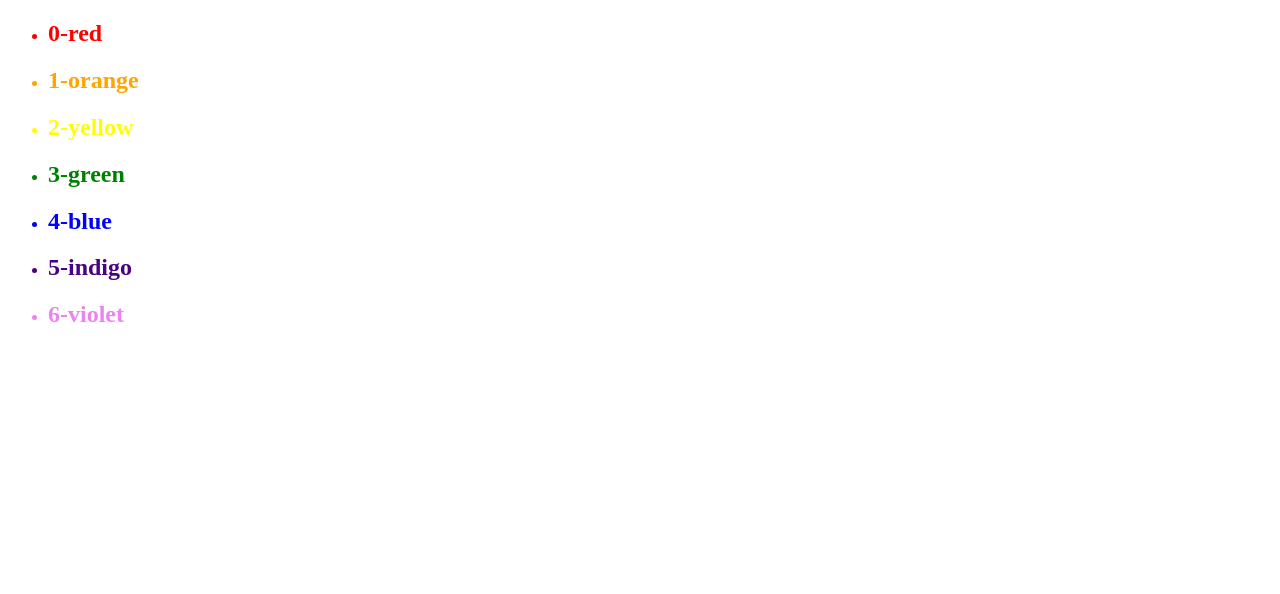
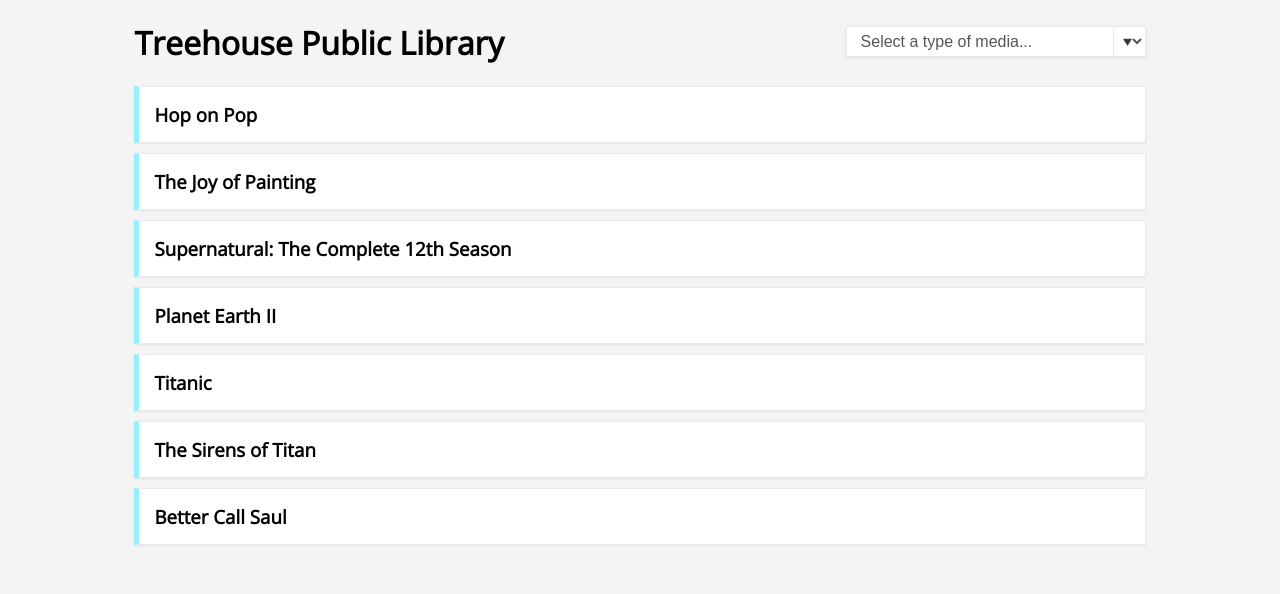
Before and after one commit to joechesney/vue-intro, a plain HTML site: page index.html in a window 1280 px wide. Drawn offline with nearby package versions, Linux system fonts and the light colour scheme.

Commit message:
moved the previous exercise to the "old" folder. the new exercise starts with boiler plate for the page, with styles, and loops through an array of media. used a for method. a click method. and  show method

```diff
--- a/app.js
+++ b/app.js
@@ -1,10 +1,64 @@
-const colorsOfTheWind = [
-  "red", "orange", "yellow", "green", "blue", "indigo", "violet"
-];
+const media = [
+  {
+    title: 'Hop on Pop',
+    description: "A delightful children's book.",
+    type: 'book',
+    contributor: 'Dr. Suess',
+    showDetail: false,
+  },
+  {
+    title: 'The Joy of Painting',
+    description: "Create a world of happy little trees!",
+    type: 'DVD',
+    contributor: 'Bob Ross',
+    showDetail: false
+  },
+  {
+    title: 'Supernatural: The Complete 12th Season',
+    description: "A (literally) neverending roadtrip.",
+    type: 'DVD',
+    contributor: "",
+    showDetail: false
+  },
+  {
+    title: 'Planet Earth II',
+    description: "Hours of beautiful but heart attack-inducing nature footage",
+    type: 'streaming video',
+    contributor: 'David Attenborough',
+    showDetail: false,
+  },
+  {
+    title: 'Titanic',
+    description: "The boat sinks.",
+    type: 'DVD',
+    contributor: 'James Cameron',
+    showDetail: false,
+  },
+  {
+    title: 'The Sirens of Titan',
+    description: "Mankind flung its advance agents ever outward, ever outward... it flung them like stones.",
+    type: 'book',
+    contributor: 'Kurt Vonnegut',
+    showDetail: false,
+  },
+  {
+    title: 'Better Call Saul',
+    description: "A slow-burning Breaking Bad prequel.",
+    type: 'streaming video',
+    contributor: '',
+    showDetail: false,
+  }
+]
 
-new Vue({
-  el: "#colors",
+const app = new Vue({
+  el: '#media-list',
   data: {
-    rainbow: colorsOfTheWind
+    title: 'Treehouse Public Library',
+    mediaList: media
+  },
+  methods: {
+    toggleDetails: function(media) {
+      media.showDetail = !media.showDetail;
+    }
   }
 });
--- a/index.html
+++ b/index.html
@@ -1,24 +1,36 @@
 <!DOCTYPE html>
 <html lang="en">
+
 <head>
   <meta charset="UTF-8">
   <meta name="viewport" content="width=device-width, initial-scale=1.0">
   <meta http-equiv="X-UA-Compatible" content="ie=edge">
-  <title>Vue second</title>
+  <link href="https://fonts.googleapis.com/css?family=Open+Sans" rel="stylesheet">
+  <link rel="stylesheet" href="styles.css">
+  <title>Vue Third</title>
 </head>
+
 <body>
-  <div id="colors">
-    <ul>
-      <li
-        v-bind:style="{color:item}"
-        v-for="(item, index) in rainbow"
-      >
-        <h2>{{index}}-{{item}}</h2>
-      </li>
-    </ul>
+  <div class="container">
+    <div id="media-list">
+      <h1>{{ title }}</h1>
+      <select>
+        <option>Select a type of media...</option>
+        <option v-for="media in mediaList">{{media.type}}</option>
+      </select>
+      <ul>
+        <li v-for="media in mediaList" v-on:click="toggleDetails(media)">
+          <h3 >{{media.title}}</h3>
+          <div v-show="media.showDetail">
+            <p>{{media.description}}</p>
+            <p class="byline">By: {{media.contributor}}</p>
+          </div>
+        </li>
+      </ul>
+    </div>
   </div>
-
-  <script src="https://cdn.jsdelivr.net/npm/vue/dist/vue.js"></script>
+  <script src="https://cdn.jsdelivr.net/npm/vue@2.5.13/dist/vue.js"></script>
   <script src="app.js"></script>
 </body>
+
 </html>
--- a/styles.css
+++ b/styles.css
@@ -0,0 +1,101 @@
+body {
+    font-family: 'Open Sans', sans-serif;
+    background: #f4f4f4;
+}
+
+.container {
+    max-width: 80%;
+    margin: auto;
+    min-height: initial;
+    position: relative;
+}
+
+.container > div {
+    padding-bottom: 30px;
+}
+
+h3 {
+    cursor: pointer;
+    display: inline;
+}
+
+p {
+    color: #333;
+}
+
+.more:after {
+    content: "\25BC";
+    font-size: 8px;
+    position: absolute;
+    right: 20px;
+    top: 50%;
+    margin-top: -10px;
+    font-size: 16px;
+    color: #333;
+}
+
+.less:after {
+    content: "\25B2";
+    font-size: 8px;
+    position: absolute;
+    right: 20px;
+    top: 50%;
+    margin-top: -10px;
+    font-size: 16px;
+    color: #333;
+}
+
+ul {
+    list-style-type: none;
+    padding-left: 0;
+    border-radius: 5px;
+}
+
+li {
+    border: #eaeaea solid 1px;
+    margin: 10px 0;
+    padding: 15px;
+    border-left: #95effe solid 5px;
+    position: relative;
+    background: #fff;
+    -webkit-box-shadow: 0 1px 2px rgba(0,0,0,0.07);
+    -moz-box-shadow: 0 1px 2px rgba(0,0,0,0.07);
+    box-shadow: 0 1px 2px rgba(0,0,0,0.07);
+}
+
+li.book {
+    border-left: #eb727e solid 5px;
+}
+
+li.streaming {
+    border-left: #a0f2d0 solid 5px;
+}
+
+.byline {
+    font-size: 14px;
+    font-style: italic;
+}
+
+select {
+    position: absolute;
+    right: 0;
+    top: 5px;
+    -webkit-appearance: button;
+    -webkit-border-radius: 2px;
+    -webkit-box-shadow: 0px 1px 3px rgba(0, 0, 0, 0.1);
+    -webkit-padding-end: 20px;
+    -webkit-padding-start: 2px;
+    -webkit-user-select: none;
+    background-image: url(img/arrow.png), -webkit-linear-gradient(#fff, #fff 40%, #fff);
+    background-position: 97% center;
+    background-repeat: no-repeat;
+    border: 1px solid #eaeaea;
+    color: #555;
+    font-size: inherit;
+    overflow: hidden;
+    padding: 5px 10px;
+    text-overflow: ellipsis;
+    white-space: nowrap;
+    width: 300px;
+    outline: none;
+}
```
Also changed, not shown: old/2/app.js (added, +10 -0 lines), old/2/index.html (added, +24 -0 lines), img/arrow.png (added).
